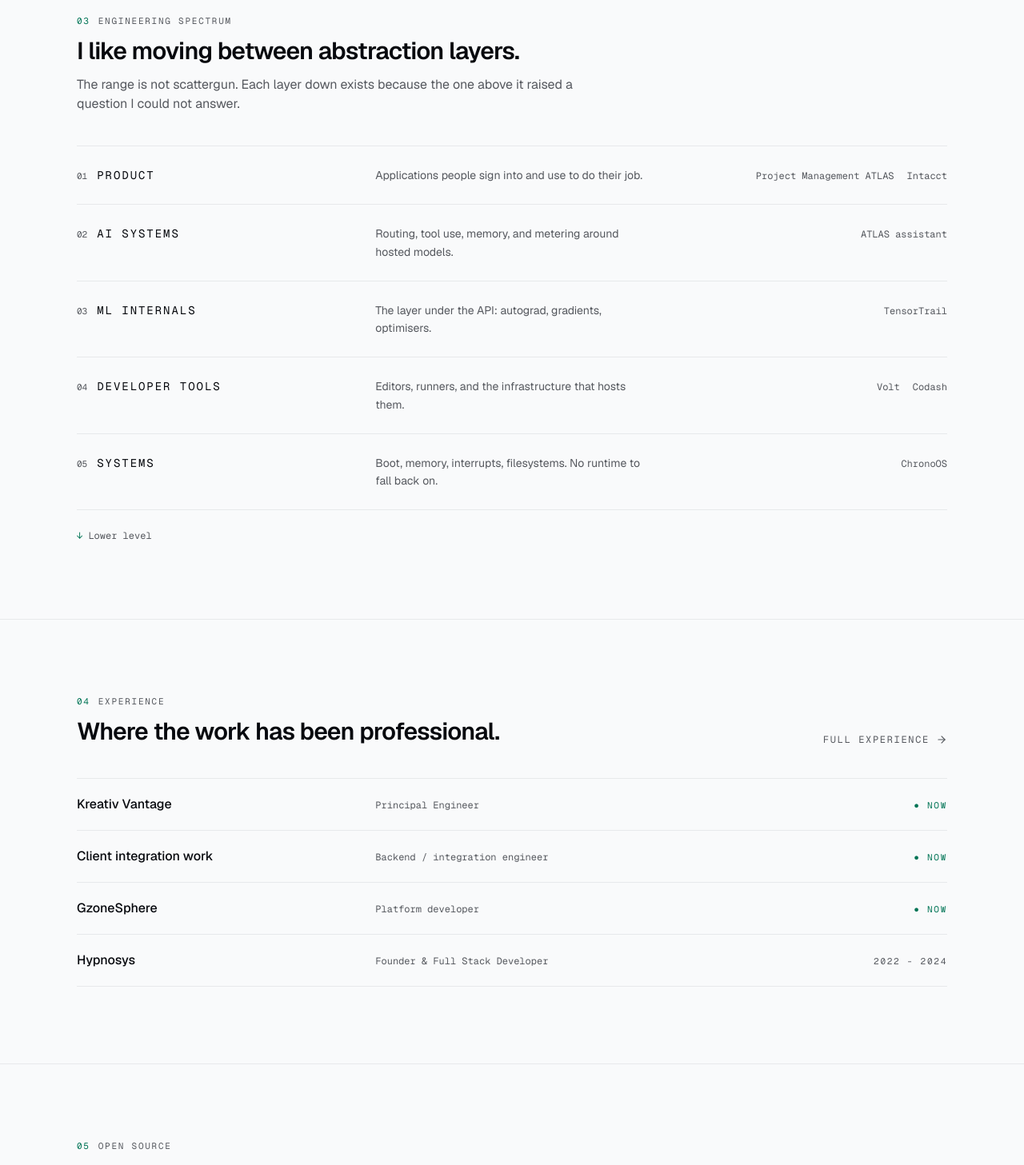
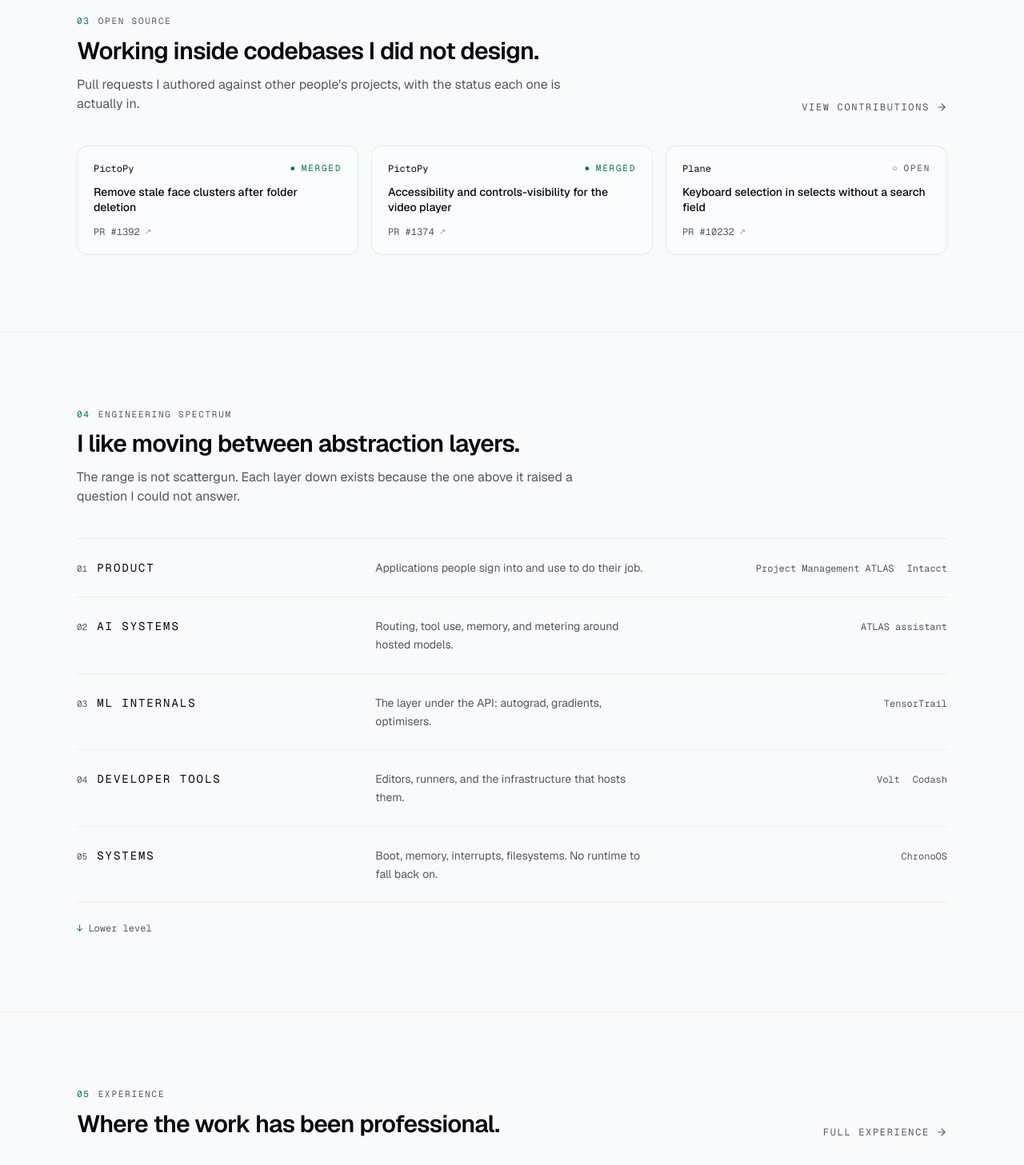
Before and after one commit to VanshajPoonia/personalportfolio, a Next.js app: page / in a window 1280 px wide. Shown: the part 2580-4037 px from the top of the page at 80% size. Built offline with nearby package versions, Linux system fonts and the light colour scheme; no server answers.

Commit message:
Move open source up to follow selected work on the homepage

```diff
--- a/app/page.tsx
+++ b/app/page.tsx
@@ -23,9 +23,9 @@ export default function Home() {
 
       <Hero />
       <SelectedWork />
+      <OpenSourcePreview />
       <EngineeringSpectrum />
       <ExperiencePreview />
-      <OpenSourcePreview />
       <WorkbenchPreview />
       <ResearchPreview />
       <ContactCTA />
--- a/components/home/engineering-spectrum.tsx
+++ b/components/home/engineering-spectrum.tsx
@@ -47,7 +47,7 @@ export function EngineeringSpectrum() {
   return (
     <Section id="spectrum" className="border-b border-border/60">
       <SectionHeader
-        index="03"
+        index="04"
         eyebrow="Engineering spectrum"
         title="I like moving between abstraction layers."
         description="The range is not scattergun. Each layer down exists because the one above it raised a question I could not answer."
--- a/components/home/home-sections.tsx
+++ b/components/home/home-sections.tsx
@@ -35,7 +35,7 @@ export function ExperiencePreview() {
   return (
     <Section id="experience" className="border-b border-border/60">
       <SectionHeader
-        index="04"
+        index="05"
         eyebrow="Experience"
         title="Where the work has been professional."
         action={{ label: "Full experience", href: "/experience" }}
@@ -71,7 +71,7 @@ export function OpenSourcePreview() {
   return (
     <Section id="open-source" className="border-b border-border/60">
       <SectionHeader
-        index="05"
+        index="03"
         eyebrow="Open source"
         title="Working inside codebases I did not design."
         description="Pull requests I authored against other people's projects, with the status each one is actually in."
```
